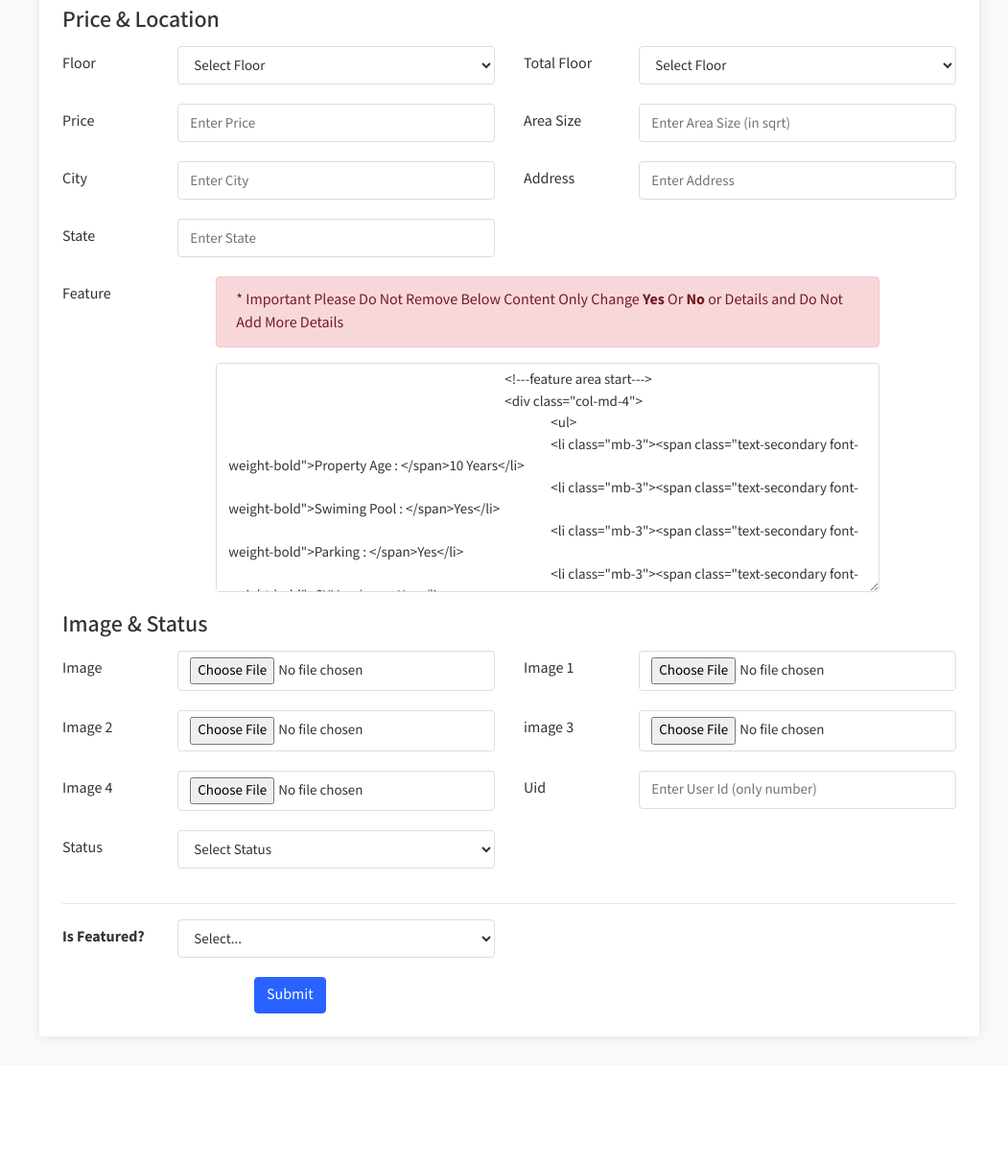
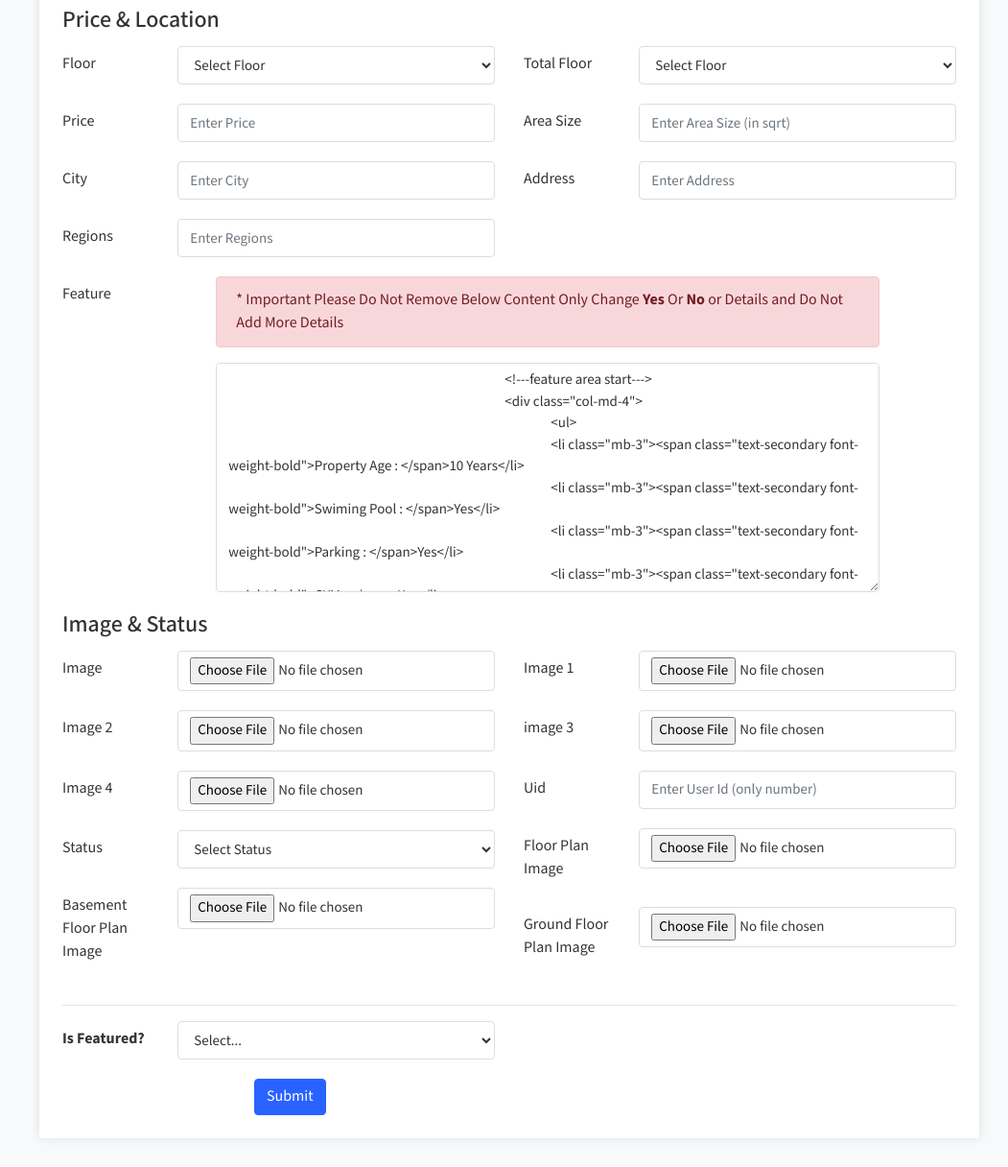
Before and after one commit to phattruonG19207/FinalProject, a PHP site: page /RealEstate-PHP/admin/propertyadd.php in a window 1280 px wide. Shown: the part 858-2074 px from the top of the page at 96% size, without its empty margins (229-1280 px from the left). Before the commit the page ends 1942 px from the top, so only its background shows below. Run offline with PHP 8.4, Linux system fonts and the light colour scheme; a user stored in the database is signed in; data that the repository does not hold is empty; some libraries are stand-ins or nearby versions; some web fonts are replaced.

Commit message:
Update propertyadd.php

```diff
--- a/PVT_HOME REAL ESTATE/RealEstate-PHP/admin/propertyadd.php
+++ b/PVT_HOME REAL ESTATE/RealEstate-PHP/admin/propertyadd.php
@@ -30,7 +30,7 @@ if(isset($_POST['add']))
 	$city=$_POST['city'];
 	$asize=$_POST['asize'];
 	$loc=$_POST['loc'];
-	$state=$_POST['state'];
+	$regions=$_POST['regions'];
 	$status=$_POST['status'];
 	$uid=$_POST['uid'];
 	$feature=$_POST['feature'];
@@ -69,9 +69,9 @@ if(isset($_POST['add']))
 	move_uploaded_file($temp_name6,"property/$fimage1");
 	move_uploaded_file($temp_name7,"property/$fimage2");
 
-	$sql="INSERT INTO property (title,pcontent,type,bhk,stype,bedroom,bathroom,balcony,kitchen,hall,floor,size,price,location,city,state,feature,pimage,pimage1,pimage2,pimage3,pimage4,uid,status,mapimage,topmapimage,groundmapimage,totalfloor,isFeatured)
+	$sql="INSERT INTO property (title,pcontent,type,bhk,stype,bedroom,bathroom,balcony,kitchen,hall,floor,size,price,location,city,regions,feature,pimage,pimage1,pimage2,pimage3,pimage4,uid,status,mapimage,topmapimage,groundmapimage,totalfloor,isFeatured)
 	VALUES('$title','$content','$ptype','$bhk','$stype','$bed','$bath','$balc','$kitc','$hall','$floor','$asize','$price',
-	'$loc','$city','$state','$feature','$aimage','$aimage1','$aimage2','$aimage3','$aimage4','$uid','$status','$fimage','$fimage1','$fimage2','$totalfloor','$isFeatured')";
+	'$loc','$city','$regions','$feature','$aimage','$aimage1','$aimage2','$aimage3','$aimage4','$uid','$status','$fimage','$fimage1','$fimage2','$totalfloor','$isFeatured')";
 	$result=mysqli_query($con,$sql);
 	if($result)
 		{
@@ -270,9 +270,9 @@ if(isset($_POST['add']))
 													</div>
 												</div>
 												<div class="form-group row">
-													<label class="col-lg-3 col-form-label">State</label>
+													<label class="col-lg-3 col-form-label">Regions</label>
 													<div class="col-lg-9">
-														<input type="text" class="form-control" name="state" required placeholder="Enter State">
+														<input type="text" class="form-control" name="regions" required placeholder="Enter Regions">
 													</div>
 												</div>
 											</div>
@@ -385,12 +385,12 @@ if(isset($_POST['add']))
 														</select>
 													</div>
 												</div>
-												<!-- <div class="form-group row">
+												<div class="form-group row">
 													<label class="col-lg-3 col-form-label">Basement Floor Plan Image</label>
 													<div class="col-lg-9">
 														<input class="form-control" name="fimage1" type="file">
 													</div>
-												</div> -->
+												</div>
 											</div>
 											<div class="col-xl-6">
 
@@ -412,7 +412,7 @@ if(isset($_POST['add']))
 														<input type="text" class="form-control" name="uid" required placeholder="Enter User Id (only number)">
 													</div>
 												</div>
-												<!-- <div class="form-group row">
+												<div class="form-group row">
 													<label class="col-lg-3 col-form-label">Floor Plan Image</label>
 													<div class="col-lg-9">
 														<input class="form-control" name="fimage" type="file">
@@ -423,7 +423,7 @@ if(isset($_POST['add']))
 													<div class="col-lg-9">
 														<input class="form-control" name="fimage2" type="file">
 													</div>
-												</div> -->
+												</div>
 											</div>
 										</div>
 
```
